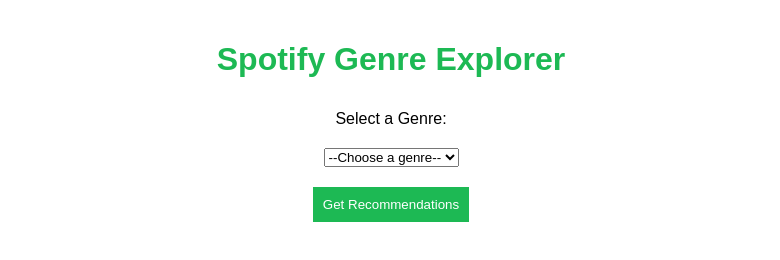
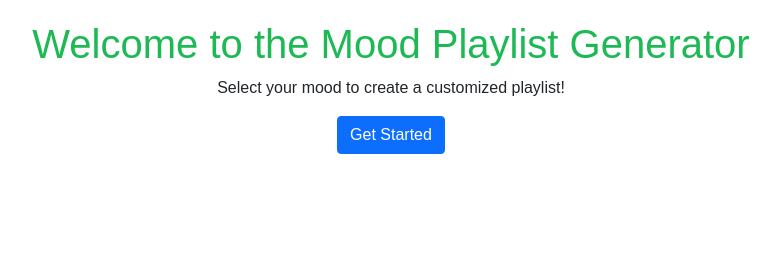
Before and after one commit to aj-wrk/well-being, a plain HTML site: page index.html in a window 1280 px wide. Shown: the whole page, without its empty margins (249-1029 px from the left). Drawn offline with nearby package versions, Linux system fonts and the light colour scheme; no server answers.

Commit message:
Update index.html

```diff
--- a/index.html
+++ b/index.html
@@ -3,18 +3,15 @@
 <head>
   <meta charset="UTF-8">
   <meta name="viewport" content="width=device-width, initial-scale=1.0">
-  <title>Spotify Genre Explorer</title>
+  <title>Welcome to Mood Playlist Generator</title>
+  <link href="https://cdn.jsdelivr.net/npm/bootstrap@5.1.3/dist/css/bootstrap.min.css" rel="stylesheet">
   <link rel="stylesheet" href="styles.css">
 </head>
 <body>
-<h1>Spotify Genre Explorer</h1>
-<label for="genreSelect">Select a Genre:</label>
-<select id="genreSelect">
-  <option value="">--Choose a genre--</option>
-</select>
-<button id="getRecommendations">Get Recommendations</button>
-<div id="recommendations"></div>
-
-<script src="script.js"></script>
+<div class="container text-center">
+  <h1>Welcome to the Mood Playlist Generator</h1>
+  <p>Select your mood to create a customized playlist!</p>
+  <a href="mood.html" class="btn btn-primary">Get Started</a>
+</div>
 </body>
 </html>
```
